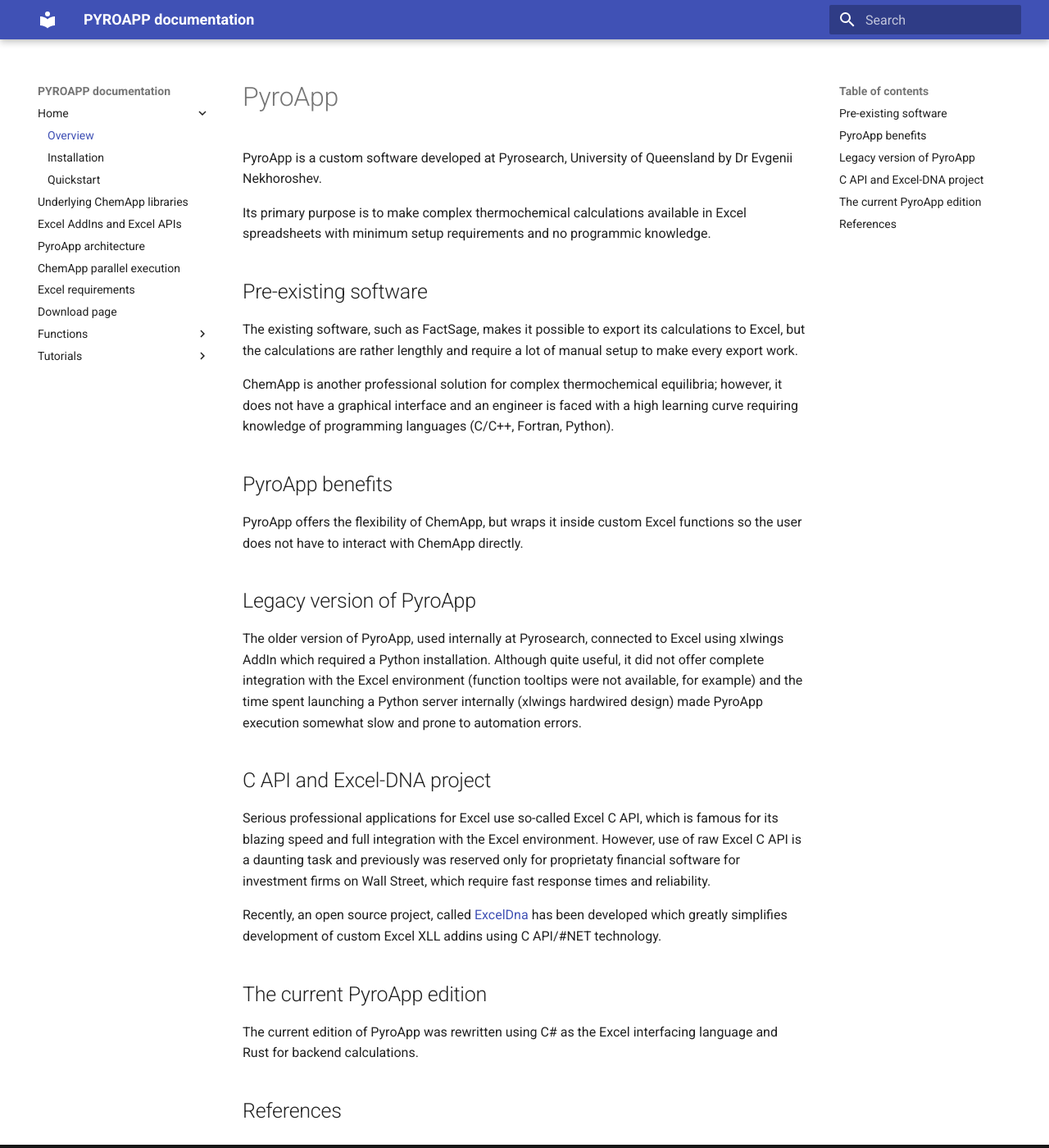
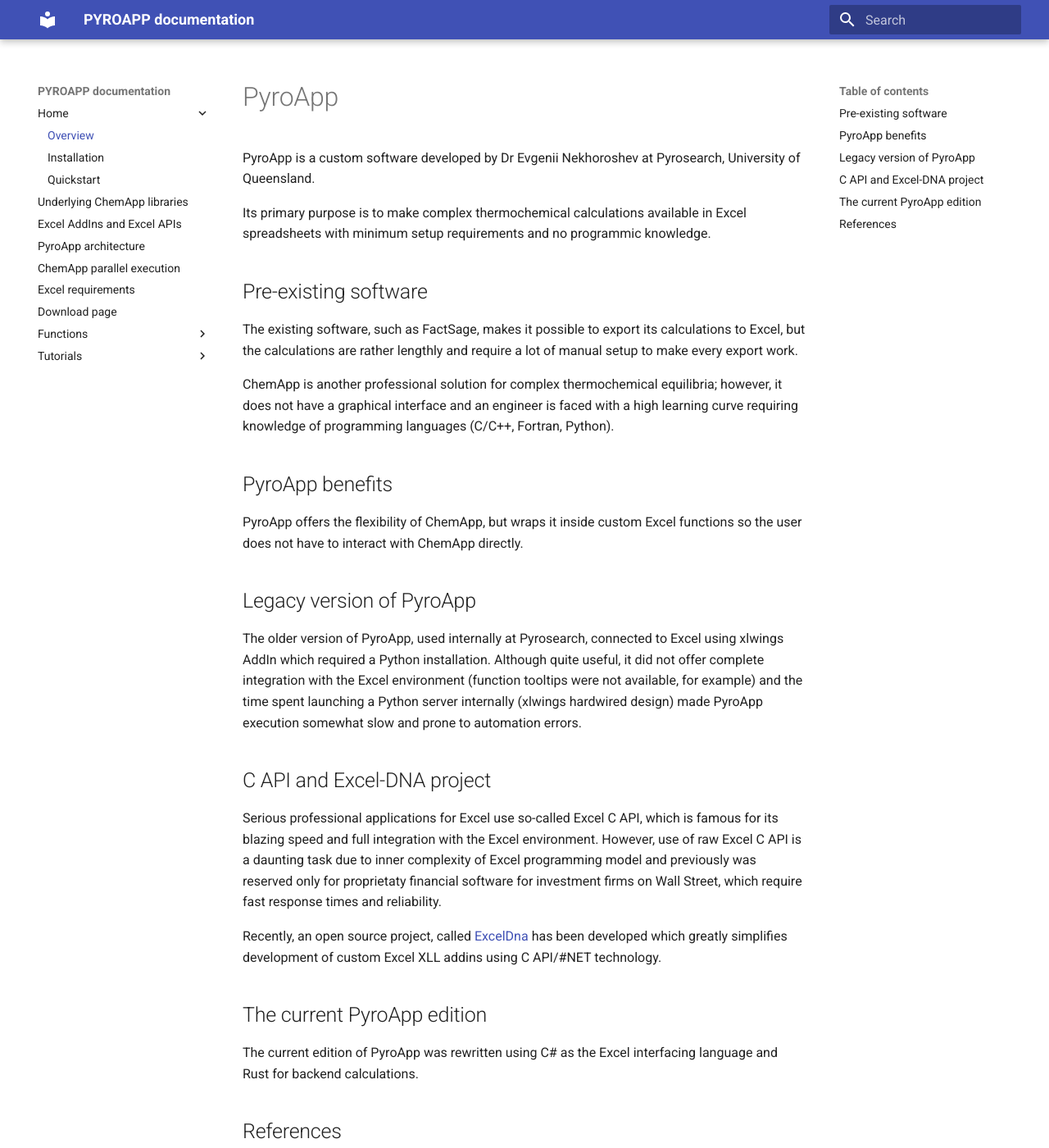
Before and after one commit to evnekdev/pyroapp-docs, an MkDocs documentation site: the page built from docs/index.md, in a window 1280 px wide and 1400 px high. Shown: the whole window at 82% size. Built offline with MkDocs 1.6.1 and Material for MkDocs 9.7.7, drawn with Linux system fonts in a browser that asks for light colours.

Commit message:
Update index.md

```diff
--- a/docs/index.md
+++ b/docs/index.md
@@ -1,6 +1,6 @@
 # PyroApp
 
-PyroApp is a custom software developed at Pyrosearch, University of Queensland by Dr Evgenii Nekhoroshev.
+PyroApp is a custom software developed by Dr Evgenii Nekhoroshev at Pyrosearch, University of Queensland.
 
 Its primary purpose is to make complex thermochemical calculations available in Excel spreadsheets with minimum setup requirements and no programmic knowledge.
 
@@ -19,7 +19,7 @@
 
 ## C API and Excel-DNA project
 
-Serious professional applications for Excel use so-called Excel C API, which is famous for its blazing speed and full integration with the Excel environment. However, use of raw Excel C API is a daunting task and previously was reserved only for proprietaty financial software for investment firms on Wall Street, which require fast response times and reliability.
+Serious professional applications for Excel use so-called Excel C API, which is famous for its blazing speed and full integration with the Excel environment. However, use of raw Excel C API is a daunting task due to inner complexity of Excel programming model and previously was reserved only for proprietaty financial software for investment firms on Wall Street, which require fast response times and reliability.
 
 Recently, an open source project, called [ExcelDna](https://excel-dna.net/) has been developed which greatly simplifies development of custom Excel XLL addins using C API/#NET technology.
 
```
